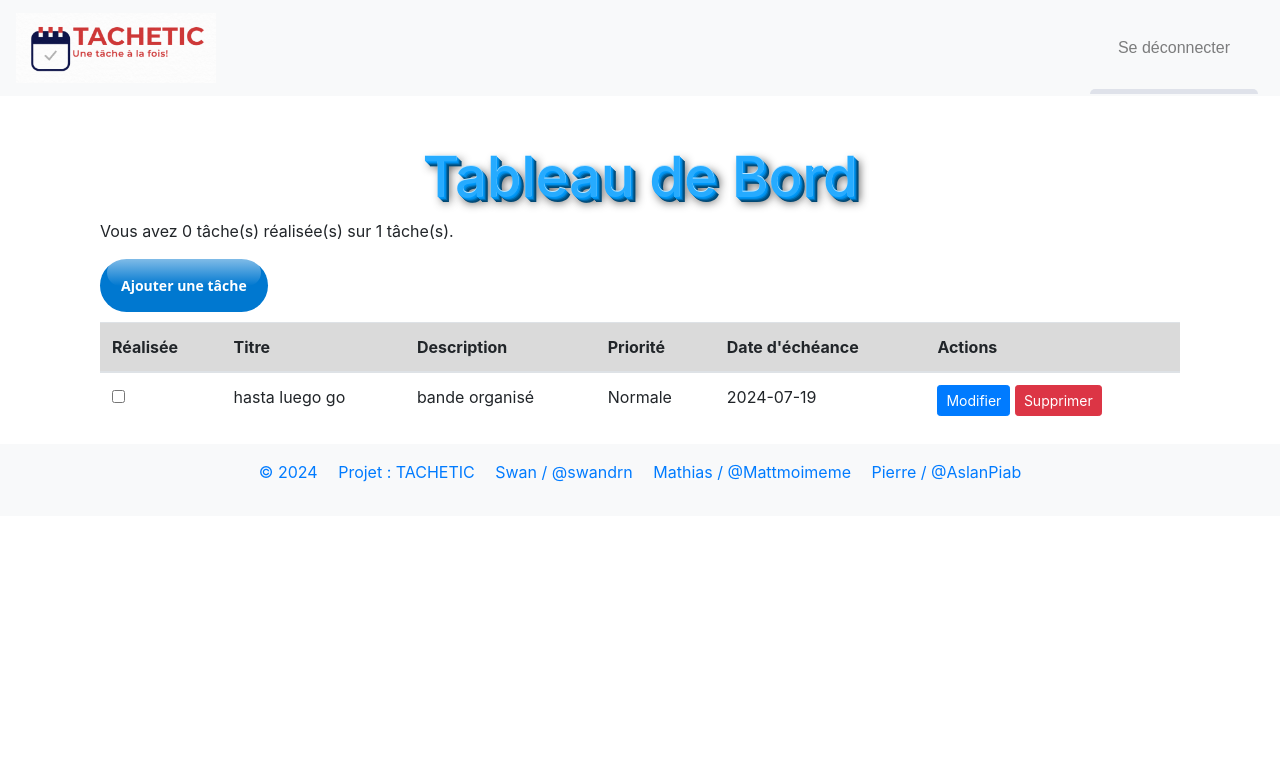
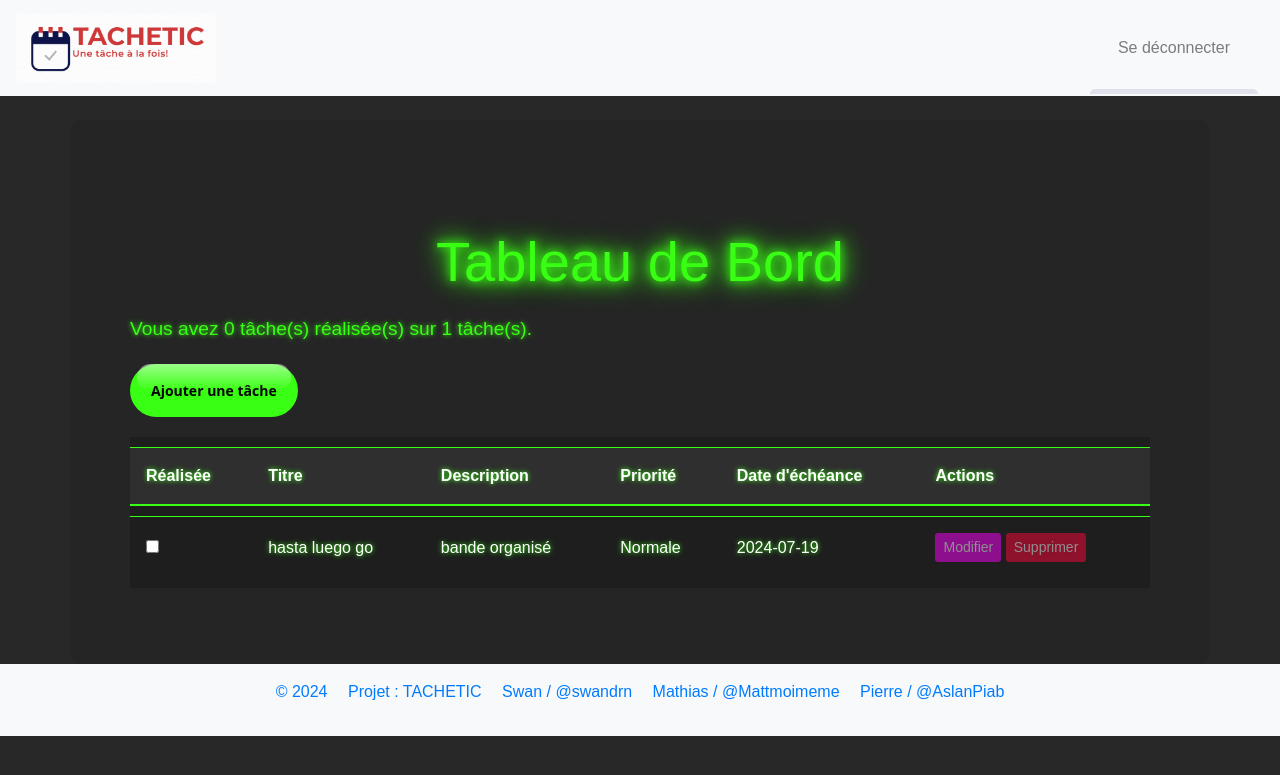
Before and after one commit to swandrn/gestion-de-taches, a PHP site: page / in a window 1280 px wide. Shown: the top 775 px of the page. Run offline with PHP 8.4, Linux system fonts and the light colour scheme; a user stored in the database is signed in; data comes from the database, SQL or seed files in the repository; some libraries are stand-ins or nearby versions.

Commit message:
darkmode.css et changer H2 en H1

```diff
--- a/Views/add_task.php
+++ b/Views/add_task.php
@@ -1,6 +1,6 @@
 <?php include 'header.php'; ?>
 <div class="container">
-    <h2 class="mt-5">Ajouter une tâche</h2>
+    <h1 class="mt-5">Ajouter une tâche</h1>
     <form action="index.php?action=add_task" method="POST">
         <div class="form-group">
             <label for="title">Titre :</label>
--- a/Views/dashboard.php
+++ b/Views/dashboard.php
@@ -1,8 +1,8 @@
 <?php include 'header.php'; ?>
 <div class="container mt-5">
 
-    <h2 class="text-center">Tableau de Bord</h2>
-    <p>Vous avez <span id="completedCount">0</span> tâche(s) réalisée(s) sur <span id="totalCount"><?php echo count($tasks); ?></span> tâche(s).</p>
+    <h1 class="text-center">Tableau de Bord</h1>
+    <p class="tacheRealise">Vous avez <span id="completedCount">0</span> tâche(s) réalisée(s) sur <span id="totalCount"><?php echo count($tasks); ?></span> tâche(s).</p>
     <a href="index.php?action=add_task" class="btn btn-success" id ="btnAjout">Ajouter une tâche</a>
     <table class="table">
         <thead>
@@ -51,5 +51,6 @@
         </tbody>
     </table>
 </div>
+<!-- <img src="img/avion.png" alt="Avion" id="avion"> -->
 <script src="script.js"></script>
 <?php include 'footer.php'; ?>
--- a/Views/edit_task.php
+++ b/Views/edit_task.php
@@ -1,6 +1,6 @@
 <?php include 'header.php'; ?>
 <div class="container">
-    <h2 class="mt-5">Modifier une tâche</h2>
+    <h1 class="mt-5">Modifier une tâche</h1>
     <form action="index.php?action=edit_task&task_id=<?php echo htmlspecialchars($_GET['task_id']); ?>" method="POST">
         <div class="form-group">
             <label for="title">Titre :</label>
--- a/Views/header.php
+++ b/Views/header.php
@@ -5,8 +5,9 @@
     <meta name="viewport" content="width=device-width, initial-scale=1, shrink-to-fit=no">
     <link href="https://stackpath.bootstrapcdn.com/bootstrap/4.5.2/css/bootstrap.min.css" rel="stylesheet">
     <link href="style.css" rel="stylesheet">
-    <!-- <link href='https://fonts.googleapis.com/css?family=Oswald:300' rel='stylesheet' type='text/css'>
-    <link href="style.scss" rel="stylesheet"> -->
+    <link href="darkmode.css" rel="stylesheet">
+    <!-- <link href='https://fonts.googleapis.com/css?family=Oswald:300' rel='stylesheet' type='text/css'> -->
+    <!-- <link href="style.scss" rel="stylesheet"> -->
     <title>Gesti Tache</title>
 </head>
 <body>
--- a/Views/login.php
+++ b/Views/login.php
@@ -1,7 +1,7 @@
 <?php include 'header.php'; ?>
 
 <div class="container">
-    <h2>Connexion</h2>
+    <h1>Connexion</h1>
     <form action="index.php?action=login" method="POST">
         <div class="form-group">
             <label for="email">Email :</label>
@@ -11,7 +11,7 @@
             <label for="password">Mot de passe :</label>
             <input type="password" class="form-control" id="password" name="password" required>
         </div>
-        <button type="submit" class="btn btn-primary">Se connecter</button>
+        <button type="submit" class="btn btn-primary" id ="btnConnecter">Se connecter</button>
     </form>
     <p>Pas encore inscrit ? <a href="index.php?action=register">Inscrivez-vous ici</a></p>
 </div>
--- a/Views/register.php
+++ b/Views/register.php
@@ -1,7 +1,7 @@
 <?php include 'header.php'; ?>
 
 <div class="container">
-    <h2>Inscription</h2>
+    <h1>Inscription</h1>
     <form action="index.php?action=register" method="POST">
         <div class="form-group">
             <label for="username">Nom d'utilisateur :</label>
--- /dev/null
+++ b/darkmode.css
@@ -0,0 +1,121 @@
+/*********************************** DARK MODE **********************************************/
+body {
+    font-family: 'Arial', sans-serif;
+    background-color: #282828;
+    color: #fff;
+}
+
+.container {
+    background-color: #252525;
+    padding: 30px;
+    border-radius: 10px;
+}
+
+h1 {
+    color: #39ff14;
+    margin-bottom: 20px;
+    text-shadow: 0 0 10px #39ff14, 0 0 20px #39ff14, 0 0 30px #39ff14;
+}
+
+.tacheRealise {
+    margin-bottom: 20px;
+    font-size: 1.2em;
+    color: #39ff14;
+    text-shadow: 0 0 5px #39ff14;
+}
+
+#btnAjout {
+    margin-bottom: 20px;
+    background-color: #39ff14;
+    color: #000;
+    border: none;
+    text-shadow: 0 0 5px #39ff14;
+    animation: neon-flicker 1.5s infinite alternate;
+}
+
+.table {
+    width: 100%;
+    margin-bottom: 1rem;
+    background-color: #1e1e1e;
+    color: #fff;
+    border-collapse: separate;
+    border-spacing: 0 10px;
+}
+
+.table th,
+.table td {
+    padding: 1rem;
+    vertical-align: middle;
+    border-top: 1px solid #39ff14;
+    text-shadow: 0 0 5px #39ff14;
+}
+
+.table thead th {
+    vertical-align: bottom;
+    border-bottom: 2px solid #39ff14;
+}
+
+.table-hover tbody tr:hover {
+    background-color: #333333;
+}
+
+.table-active {
+    background-color: #333333;
+}
+
+.btn-primary {
+    background-color: #ff00ff;
+    border: none;
+    text-shadow: 0 0 5px #ff00ff;
+    animation: neon-blink 1s infinite alternate;
+}
+
+.btn-danger {
+    background-color: #ff073a;
+    border: none;
+    text-shadow: 0 0 5px #ff073a;
+    animation: neon-blink 1s infinite alternate;
+}
+
+#avion {
+    position: absolute;
+    top: 50px;
+    left: -100px;
+    width: 50px;
+    height: auto;
+    animation: fly 10s linear infinite;
+}
+
+@keyframes fly {
+    0% {
+        left: -100px;
+        transform: translateX(0) rotate(0deg);
+    }
+    50% {
+        left: calc(100% - 50px);
+        transform: translateX(0) rotate(0deg);
+    }
+    100% {
+        left: -100px;
+        transform: translateX(0) rotate(0deg);
+    }
+}
+
+/* Pour l'animation du N'avion */
+@keyframes neon-flicker {
+    0%, 19%, 21%, 23%, 25%, 54%, 56%, 100% {
+        opacity: 1;
+    }
+    20%, 24%, 55% {
+        opacity: 0.5;
+    }
+}
+
+@keyframes neon-blink {
+    0%, 49% {
+        opacity: 1;
+    }
+    50%, 100% {
+        opacity: 0.5;
+    }
+}
--- a/style.css
+++ b/style.css
@@ -11,7 +11,7 @@
 
 } */
 
-h2 {
+h1 {
     font-size:3.5em;
     text-shadow:#bbe5ff 0 -1px 0,
 #0098f8 1px 1px 0,
@@ -56,7 +56,6 @@ h2 {
     text-align: center;
   }
 
-
 #btnAjout {
   background-color: #0078d0;
   border: 0;
@@ -98,12 +97,82 @@ h2 {
   transform: scale(1.05);
 }
 
-.table {
+.tacheRealise {
+
 
 }
 
-@media (min-width: 768px) {
-  .button-71 {
+/* @media (min-width: 768px) {
+  #btnAjout {
     padding: 16px 48px;
   }
+} */
+
+/* CSS */
+#btnConnecter {
+  padding: 0.6em 2em;
+  border: none;
+  outline: none;
+  color: rgb(255, 255, 255);
+  background: #111;
+  cursor: pointer;
+  position: relative;
+  z-index: 0;
+  border-radius: 10px;
+  user-select: none;
+  -webkit-user-select: none;
+  touch-action: manipulation;
+  margin-bottom: 10px;
 }
+
+#btnConnecter:before {
+  content: "";
+  background: linear-gradient(
+    45deg,
+    #ff0000,
+    #ff7300,
+    #fffb00,
+    #48ff00,
+    #00ffd5,
+    #002bff,
+    #7a00ff,
+    #ff00c8,
+    #ff0000
+  );
+  position: absolute;
+  top: -2px;
+  left: -2px;
+  background-size: 400%;
+  z-index: -1;
+  filter: blur(5px);
+  -webkit-filter: blur(5px);
+  width: calc(100% + 4px);
+  height: calc(100% + 4px);
+  animation: glowing-button-85 20s linear infinite;
+  transition: opacity 0.3s ease-in-out;
+  border-radius: 10px;
+}
+
+@keyframes glowing-button-85 {
+  0% {
+    background-position: 0 0;
+  }
+  50% {
+    background-position: 400% 0;
+  }
+  100% {
+    background-position: 0 0;
+  }
+}
+
+#btnConnecter:after {
+  z-index: -1;
+  content: "";
+  position: absolute;
+  width: 100%;
+  height: 100%;
+  background: #222;
+  left: 0;
+  top: 0;
+  border-radius: 10px;
+}
--- a/style.scss
+++ b/style.scss
@@ -9,7 +9,7 @@ body{
   justify-content: center;
 }
 
-h2{
+h1{
   font-family: 'Oswald', sans-serif;
   text-transform: uppercase;
   font-size: 64px;
```
Also changed, not shown: img/avion.png (added).
